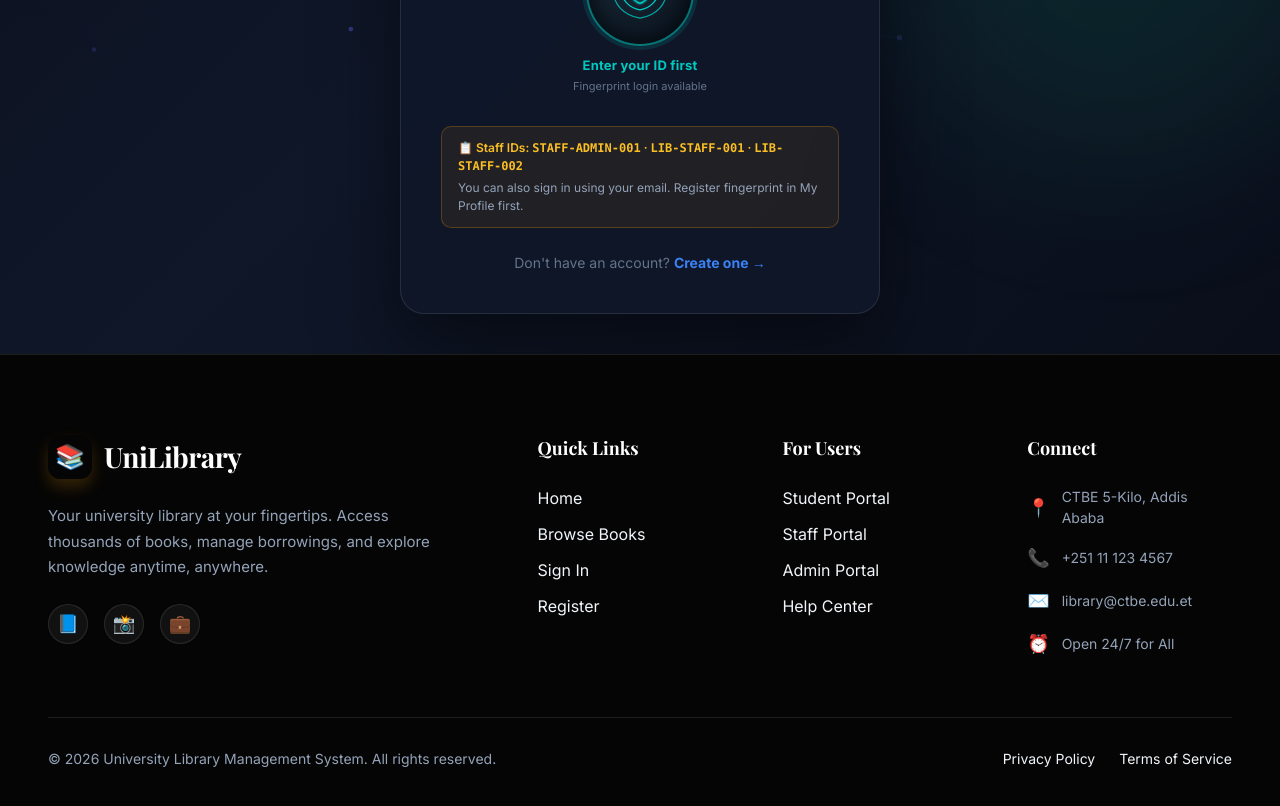
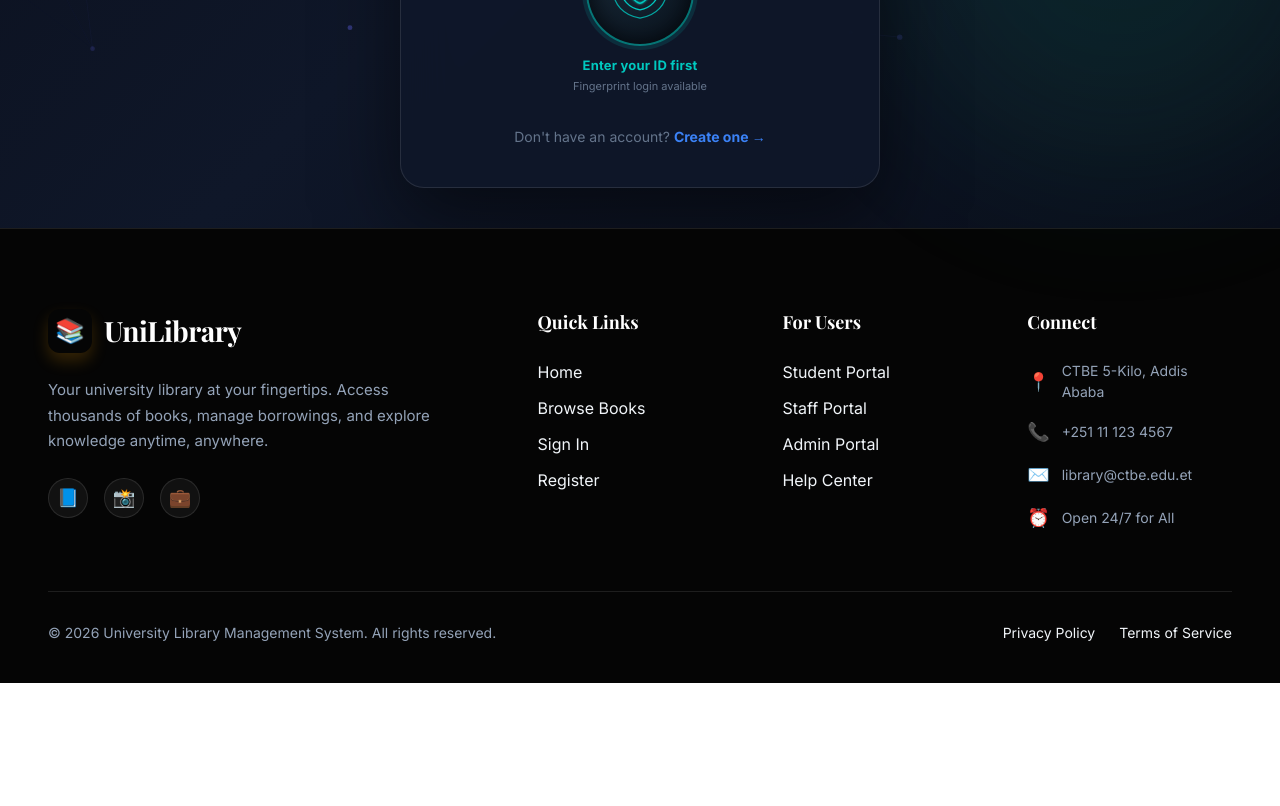
Before and after one commit to babam49-dot/Library-Management-System, a React (Vite) app in the folder frontend/: page /login in a window 1280 px wide. Shown: the part 740-1546 px from the top of the page. After the commit the page ends 1423 px from the top, so only its background shows below. Built offline with nearby package versions, Linux system fonts and the light colour scheme; a web font is replaced by a local one.

Commit message:
refactor: Remove static staff info from sign-in page
The static staff information box was removed.
This information is no longer relevant or necessary for users on the sign-in page.
It was cluttering the UI and not providing actionable information.

```diff
--- a/frontend/src/pages/SignIn.jsx
+++ b/frontend/src/pages/SignIn.jsx
@@ -351,15 +351,7 @@ export default function SignIn() {
           />
         </div>
 
-        {/* Staff info box */}
-        <div style={{ marginTop: 24, padding: '12px 16px', background: isDark ? 'rgba(245,158,11,0.08)' : 'rgba(245,158,11,0.1)', border: '1px solid rgba(245,158,11,0.25)', borderRadius: 10 }}>
-          <p style={{ margin: 0, fontSize: 12, color: isDark ? '#fbbf24' : '#92400e', fontWeight: 600 }}>
-            📋 Staff IDs: <code>STAFF-ADMIN-001</code> · <code>LIB-STAFF-001</code> · <code>LIB-STAFF-002</code>
-          </p>
-          <p style={{ margin: '4px 0 0', fontSize: 12, color: isDark ? '#94a3b8' : '#78716c' }}>
-            You can also sign in using your email. Register fingerprint in My Profile first.
-          </p>
-        </div>
+
 
         <p style={{ textAlign: 'center', fontSize: 14, color: isDark ? '#64748b' : '#475569', marginTop: 24 }}>
           Don't have an account?{' '}
```
